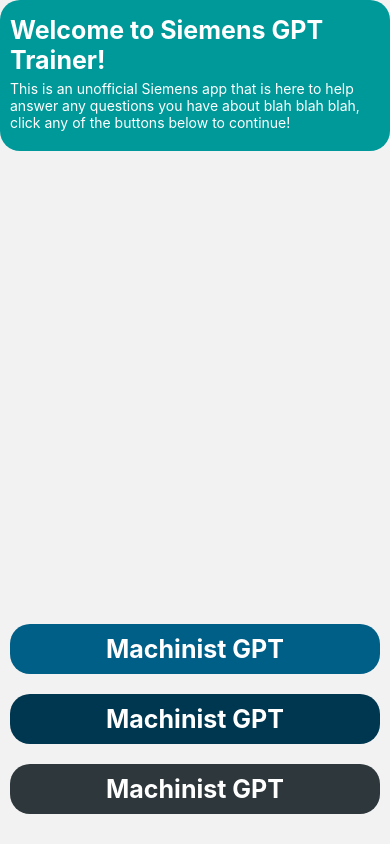
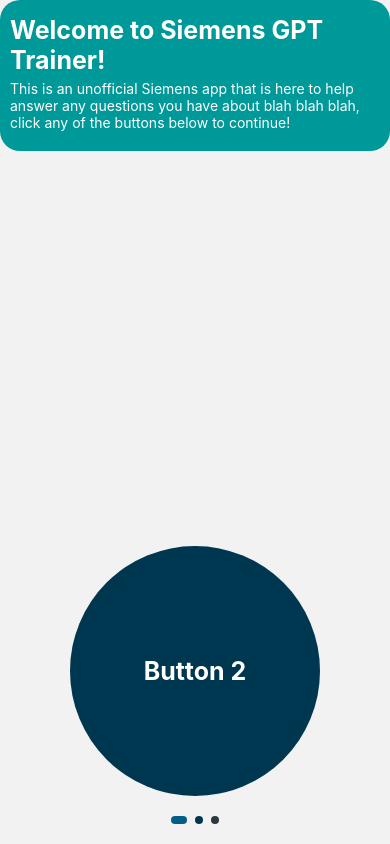
Before and after one commit to Shashhhh/plmenablement, a React Native app in the folder src/frontend/: screen /Home in a window 390 px wide. Built offline with nearby package versions, Linux system fonts and the light colour scheme.

Commit message:
added swipe slide to GPT buttons
Added horizontal swipe slide for GPT buttons, and set it to auto swipe every three seconds

```diff
--- a/src/frontend/screens/home_screen.js
+++ b/src/frontend/screens/home_screen.js
@@ -1,32 +1,84 @@
-import React from 'react';
-import { View, Text, StyleSheet, TouchableOpacity } from 'react-native';
+import React, { useRef, useEffect } from 'react';
+import { View, Text, StyleSheet, TouchableOpacity, ScrollView, Animated, useWindowDimensions } from 'react-native';
 import { SafeAreaView } from 'react-native-safe-area-context';
+
 export default function HomeScreen({ navigation }) {
+  const scrollX = useRef(new Animated.Value(0)).current;
+  const scrollViewRef = useRef(null);
+  const { width: windowWidth } = useWindowDimensions();
+  const buttons = [
+    { title: 'Machinist GPT', style: styles.MachinistButton, color: '#005F87' },
+    { title: 'Button 2', style: styles.Button2, color: '#003750' },
+    { title: 'Button 3', style: styles.Button3, color: '#2D373C' },
+  ];
+
+  useEffect(() => {
+    let currentIndex = 0;
+    const interval = setInterval(() => {
+      currentIndex = (currentIndex + 1) % buttons.length;
+      scrollViewRef.current.scrollTo({ x: currentIndex * windowWidth, animated: true });
+    }, 3000);
+    return () => clearInterval(interval);
+  }, [buttons.length, windowWidth]);
+
   return (
-
     <SafeAreaView style={styles.safeArea}>
-
-    <View style={styles.container}>
-    <View style = {styles.headerStyle}>
-      <Text style={styles.welcomeText}>Welcome to Siemens GPT Trainer!</Text>
-      <Text style={styles.helperText}>This is an unofficial Siemens app that is here to help answer any questions you have about blah blah blah, click any of the buttons below to continue!</Text>
+      <View style={styles.container}>
+        <View style={styles.headerStyle}>
+          <Text style={styles.welcomeText}>Welcome to Siemens GPT Trainer!</Text>
+          <Text style={styles.helperText}>
+            This is an unofficial Siemens app that is here to help answer any questions you have about blah blah blah, click any of the buttons below to continue!
+          </Text>
+        </View>
+        <View style={styles.scrollViewWrapper}>
+          <ScrollView
+            horizontal
+            style={styles.scrollViewStyle}
+            pagingEnabled
+            showsHorizontalScrollIndicator={false}
+            ref={scrollViewRef}
+            onScroll={Animated.event(
+              [{ nativeEvent: { contentOffset: { x: scrollX } } }],
+              { useNativeDriver: false }
+            )}
+            scrollEventThrottle={16}
+          >
+            {buttons.map((button, buttonIndex) => (
+              <Animated.View style={{ width: windowWidth }} key={buttonIndex}>
+                <TouchableOpacity
+                  style={[styles.button, { backgroundColor: button.color }]}
+                  onPress={() => navigation.navigate(button.title)}
+                >
+                  <Text style={styles.buttonText}>{button.title}</Text>
+                </TouchableOpacity>
+              </Animated.View>
+            ))}
+          </ScrollView>
+        </View>
+        <View style={styles.indicatorContainer}>
+          {buttons.map((button, buttonIndex) => {
+            const width = scrollX.interpolate({
+              inputRange: [
+                windowWidth * (buttonIndex - 1),
+                windowWidth * buttonIndex,
+                windowWidth * (buttonIndex + 1),
+              ],
+              outputRange: [8, 16, 8],
+              extrapolate: 'clamp',
+            });
+            return (
+              <Animated.View
+                key={buttonIndex}
+                style={[styles.normalDots, { width, backgroundColor: button.color }]}
+              />
+            );
+          })}
+        </View>
       </View>
-      <View style={styles.buttonContainer}>
-        <TouchableOpacity style={styles.MachinistButton} onPress={() => navigation.navigate('Machinist GPT')}>
-          <Text style={styles.buttonText}>Machinist GPT</Text>
-        </TouchableOpacity>
-        <TouchableOpacity style={styles.Button2} onPress={() => navigation.navigate('Machinist GPT')}>
-          <Text style={styles.buttonText}>Machinist GPT</Text>
-        </TouchableOpacity>
-        <TouchableOpacity style={styles.Button3} onPress={() => navigation.navigate('Machinist GPT')}>
-          <Text style={styles.buttonText}>Machinist GPT</Text>
-        </TouchableOpacity>
-      </View>
-    </View>
     </SafeAreaView>
-
   );
 }
+
 
 const styles = StyleSheet.create({
   safeArea: {
@@ -34,6 +86,7 @@
   },
   container: {
     flex: 1,
+    justifyContent: 'space-between',
   },
   welcomeText: {
     fontSize: 25,
@@ -45,47 +98,43 @@
     color: 'white',
     marginBottom: 10,
   },
-  buttonContainer: {
+  scrollViewWrapper: {
     flex: 1,
+    justifyContent: 'flex-end',
+  },
+  scrollViewStyle: {
+    flexGrow: 0,
+    paddingBottom: 10,
+  },
+  button: {
+    marginVertical: 10,
+    width: 250,
+    height: 250,
+    overflow: 'hidden',
+    alignSelf: 'center',
     alignItems: 'center',
-    width: '100%',
-    padding: 10,
-    justifyContent: 'flex-end'
-  },
-  MachinistButton: {
-    paddingVertical: 10,
-    paddingHorizontal: 10,
-    borderRadius: 20,
-    backgroundColor: '#005F87',
-    width: '100%',
-    alignItems: 'center',
-    marginBottom: 20,
-  },
-  Button2: {
-    paddingVertical: 10,
-    paddingHorizontal: 10,
-    borderRadius: 20,
-    backgroundColor: '#003750',
-    width: '100%',
-    alignItems: 'center',
-    marginBottom: 20,
-  },
-  Button3: {
-    paddingVertical: 10,
-    paddingHorizontal: 10,
-    borderRadius: 20,
-    backgroundColor: '#2D373C',
-    width: '100%',
-    alignItems: 'center',
-    marginBottom: 20,
+    justifyContent: 'center',
+    borderRadius: 360,
   },
   buttonText: {
     fontWeight: 'bold',
     fontSize: 25,
     color: '#fff',
+    textAlign: 'center',
   },
-  headerStyle:
-  {
+  indicatorContainer: {
+    flexDirection: 'row',
+    justifyContent: 'center',
+    alignItems: 'center',
+    marginBottom: 20,
+  },
+  normalDots: {
+    width: 8,
+    height: 8,
+    borderRadius: 4,
+    marginHorizontal: 4,
+  },
+  headerStyle: {
     paddingTop: 15,
     paddingBottom: 5,
     paddingHorizontal: 10,
```
